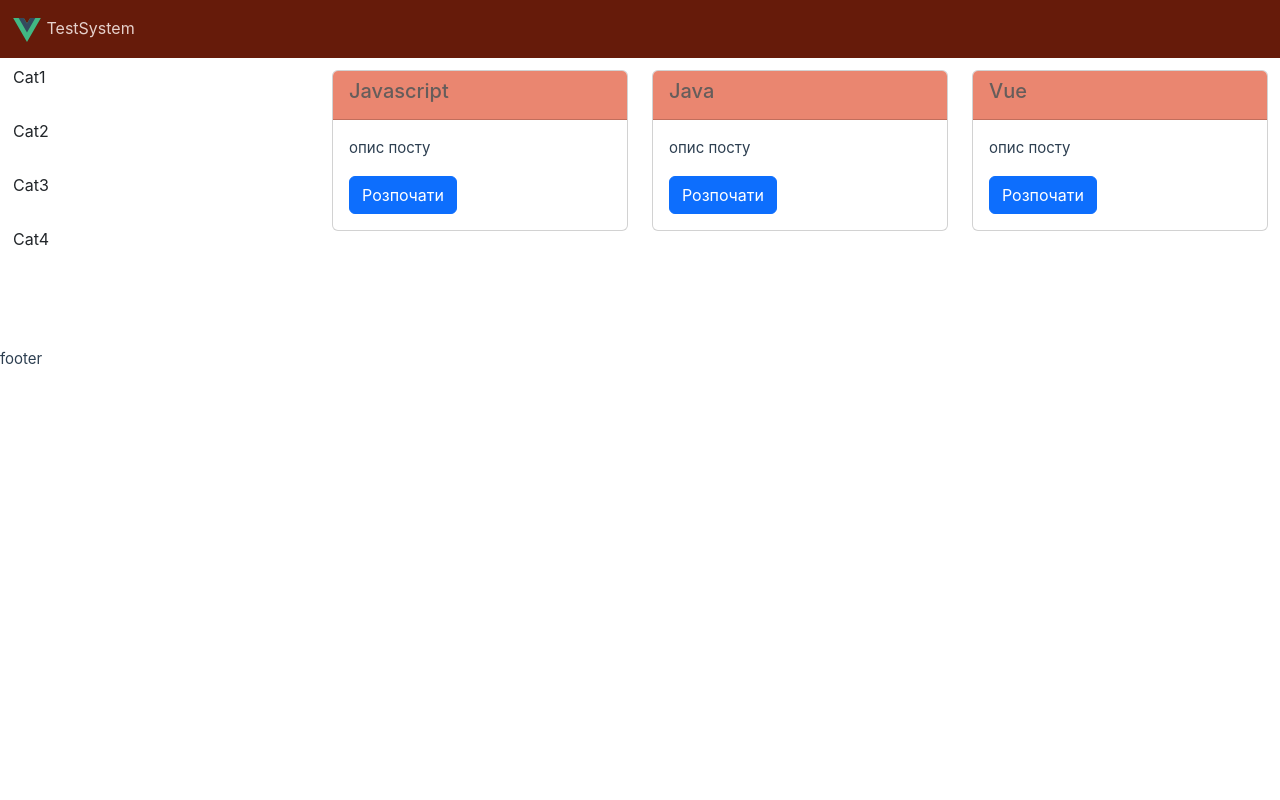
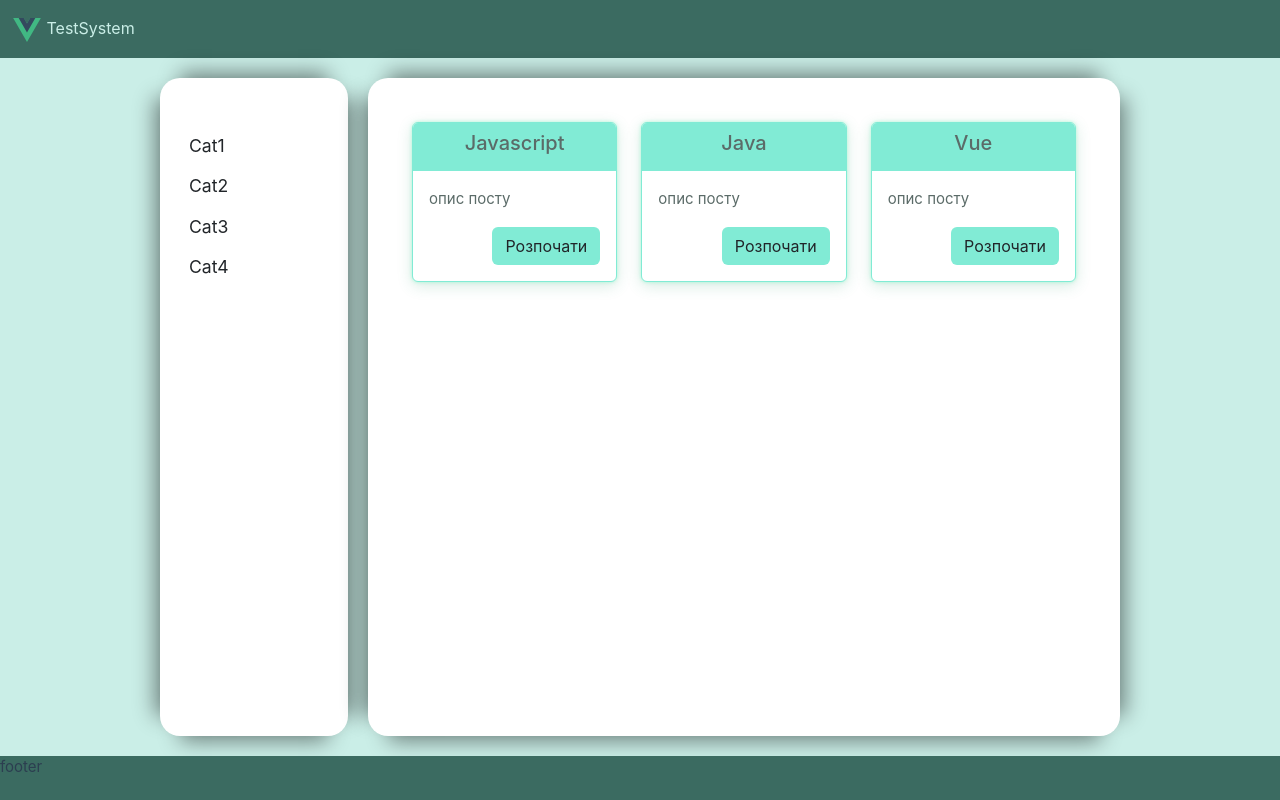
Before and after one commit to Gratika/WebTestSystem, a Vue app in the folder front_vue/: page / in a window 1280 px wide. Built offline with nearby package versions, Linux system fonts and the light colour scheme.

Commit message:
змінила дизайн і структуру компонентів

```diff
--- a/front_vue/src/App.vue
+++ b/front_vue/src/App.vue
@@ -37,30 +37,56 @@
  <div class="my_header">
    <Navbar/>
  </div>
- <div class="my_aside">
+
+ <div class="my_content">
+  <div class="my_aside ps-3">
    <CategoryList
        :categories="categoryList"
        :subcategoryList="subcategoryList"
    />
   </div>
- <div>
+  <div class="my_article">
    <TestList :tests="tests"/>
   </div>
+ </div>
+
  <div class="my_footer">footer</div>
 </template>
 
 <style scoped>
+.my_article{
+ background: white;
+ box-shadow: 0px -25px 20px -20px rgba(0, 0, 0, 0.45), 25px 0 20px -20px rgba(0, 0, 0, 0.45), 0px 25px 20px -20px rgba(0, 0, 0, 0.45), -25px 0 20px -20px rgba(0, 0, 0, 0.45);
+ border-radius: 20px;
+ grid-column-start: 2;
+ grid-column-end: 3;
+ padding: 2rem;
+}
 .my_aside{
-
+ color: var(--color-text-2);
+ background: white;
+ box-shadow: 0px -25px 20px -20px rgba(0, 0, 0, 0.45), 25px 0 20px -20px rgba(0, 0, 0, 0.45), 0px 25px 20px -20px rgba(0, 0, 0, 0.45), -25px 0 20px -20px rgba(0, 0, 0, 0.45);
+ border-radius: 20px;
+ grid-column-start: 1;
+ grid-column-end: 2;
+ padding: 2rem;
+}
+.my_content{
+ display: grid;
+ grid-column-start: 2;
+ grid-column-end: 3;
+ grid-column-gap: 20px;
+ grid-template-columns: 1fr 4fr;
 }
 .my_header {
- background: #661B0A;
- color: #E6D1CC;
+ background: var(--background-1);
+ color: var(--color-text-1);
  grid-column-start: 1;
  grid-column-end: 4;
  line-height: 1.5;
 }
 .my_footer {
+ background: var(--background-1);
  grid-column-start: 1;
  grid-column-end: 4;
  line-height: 1.5;
--- a/front_vue/src/assets/main.css
+++ b/front_vue/src/assets/main.css
@@ -1,15 +1,18 @@
 @import './base.css';
 
  #app {
+     background: var(--color-text-1);
     display: grid;
-    grid-template-columns: 1fr 3fr;
-    grid-template-rows: 1fr 5fr 1fr;
-     height: 100%;
+    grid-template-columns: 2fr  12fr 2fr;
+    grid-template-rows: 1fr 15fr 1fr;
+    grid-row-gap: 20px;
+    height: 100vh;
 
 }
 :root{
-    --color-text-1:#E6D1CC;
-    --background-1:#661B0A;
-    --background-2: #EA8670;
-    --color-text-2:#665D5B;
+    --color-text-1:#CAEEE7;
+    --background-1:#3B6B61;
+    --background-2: #81EBD5;
+    --color-text-2:#5B6B68;
+    --add_color_dark:#65B8A7
 }
--- a/front_vue/src/components/CardTest.vue
+++ b/front_vue/src/components/CardTest.vue
@@ -6,7 +6,7 @@
             </div>
             <div class="card-body">
                 <p class="card-text">{{ test.body }}</p>
-                <a href="#" class="btn btn-primary">Розпочати</a>
+                <button class="btn">Розпочати</button>
             </div>
         </div>
     </div>
@@ -21,12 +21,35 @@
 
 }
 </script>
-<style>
+<style scoped>
  .card-header {
      background: var(--background-2);
-     color: var(--color-text-2)
+     border: none;
+     text-align: center;
  }
  .card{
+     border: 1px solid var(--background-2);
+     box-shadow: rgba(126, 248, 197, 0.63) 0px 0px 0.25em, rgba(48, 154, 110, 0.2) 0px 0.25em 1em;
+     color: var(--color-text-2);
      min-width: 200px;
+     max-width: 400px;
+     min-height: 150px;
+     max-height: 400px;
+     height: 100%;
+
+ }
+ .card-body{
+     align-items: flex-end;
+     display: flex;
+     justify-content: space-between;
+     flex-wrap: wrap;
+     flex-direction: column;
+ }
+ .card-text{
+     width: 100%;
+ }
+ .btn{
+     background: var(--background-2);
+     justify-items: end;
  }
 </style>
--- a/front_vue/src/components/testCategory/CategoryItem.vue
+++ b/front_vue/src/components/testCategory/CategoryItem.vue
@@ -1,27 +1,34 @@
 <template>
   <div>
-      <p>
-          <button class="btn" type="button" data-bs-toggle="collapse" data-bs-target="#{category.name}" aria-expanded="false" aria-controls="subcategory">
-              {{category.name}}
-          </button>
-      </p>
-      <div class="collapse ms-1" id={{category.name}}>
-          <SubcategoryItem
-              v-for="subcat in subcategories"
-              v-bind:key="subcat.id"
-              :subcategory="subcat"
-          />
-      </div>
+      <button class="btn" type="button" @click="subcategoryShow = !subcategoryShow">
+          {{category.name}}
+      </button>
+      <SubcategoryList
+      :subcategories="subcategories"
+      :isShow="subcategoryShow"/>
   </div>
 </template>
 <script>
 import SubcategoryItem from "@/components/testCategory/SubcategoryItem.vue";
+import SubcategoryList from "@/components/testCategory/SubcategoryList.vue";
 export  default {
-    components: {SubcategoryItem},
+    components: {SubcategoryList},
     props:{
         category:{},
         subcategories:[],
+    },
+    data(){
+        return{
+            subcategoryShow:false,
+        }
+
     }
 }
 </script>
-<style></style>
+<style scoped>
+.btn{
+    text-align: start;
+    font-size: 1.1rem;
+    width: 100%;
+}
+</style>
--- a/front_vue/src/components/testCategory/CategoryList.vue
+++ b/front_vue/src/components/testCategory/CategoryList.vue
@@ -1,5 +1,5 @@
 <template>
-  <div>
+  <div class="my-3 pe-3">
       <CategoryItem
               v-for="category in categories"
               v-bind:key="category.id"
--- /dev/null
+++ b/front_vue/src/components/testCategory/SubcategoryList.vue
@@ -0,0 +1,26 @@
+<template>
+  <div class="ps-4" v-show="isShow">
+      <SubcategoryItem
+         v-for="subcategory in subcategories"
+         v-bind:key="subcategory.id"
+         :subcategory="subcategory"
+
+      />
+  </div>
+</template>
+<script>
+
+import {defineComponent} from "vue";
+import SubcategoryItem from "@/components/testCategory/SubcategoryItem.vue";
+
+export default defineComponent({
+    components: {SubcategoryItem},
+    props:{
+        subcategories:[],
+        isShow:Boolean
+    }
+})
+</script>
+<style scoped>
+
+</style>
```
Lines whose indentation alone changed are shown as unchanged.
